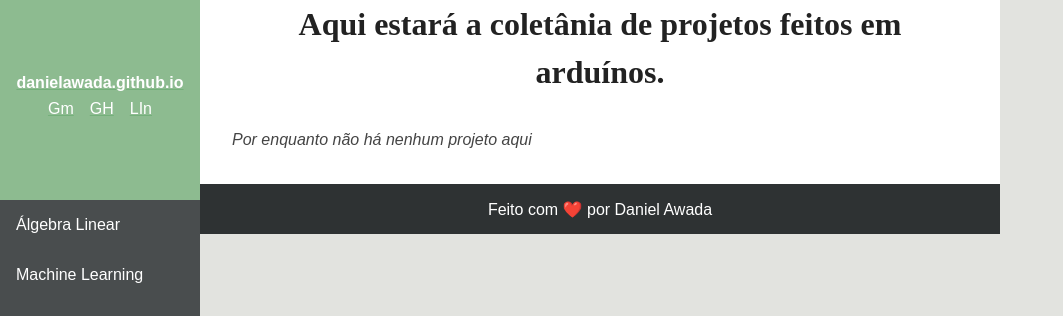
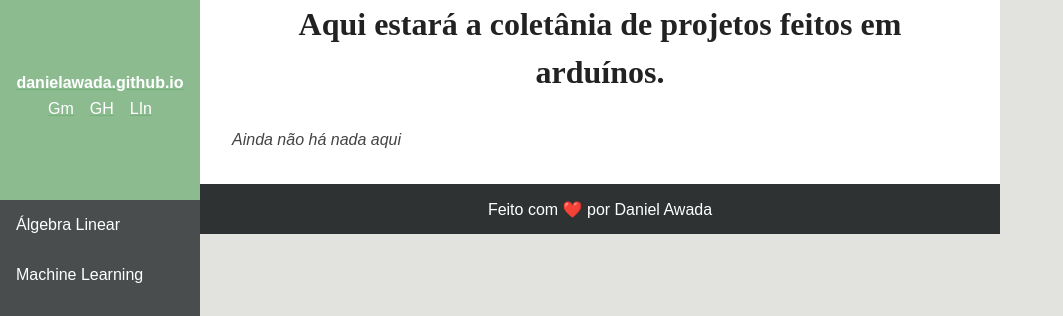
Before and after one commit to DanielAwada/DanielAwada.github.io, a Jekyll site: the page built from arduinos/index.md, in a window 1280 px wide. Shown: the top 316 px of the page, without its empty margins (0-1063 px from the left). Built offline with Jekyll 4.4.1, drawn with Linux system fonts in a browser that asks for light colours.

Commit message:
Update index.md

```diff
--- a/arduinos/index.md
+++ b/arduinos/index.md
@@ -5,4 +5,4 @@ title: Projetos em Arduínos
 
 # Aqui estará a coletânia de projetos feitos em arduínos.
 
-_Por enquanto não há nenhum projeto aqui_
+_Ainda não há nada aqui_
```
